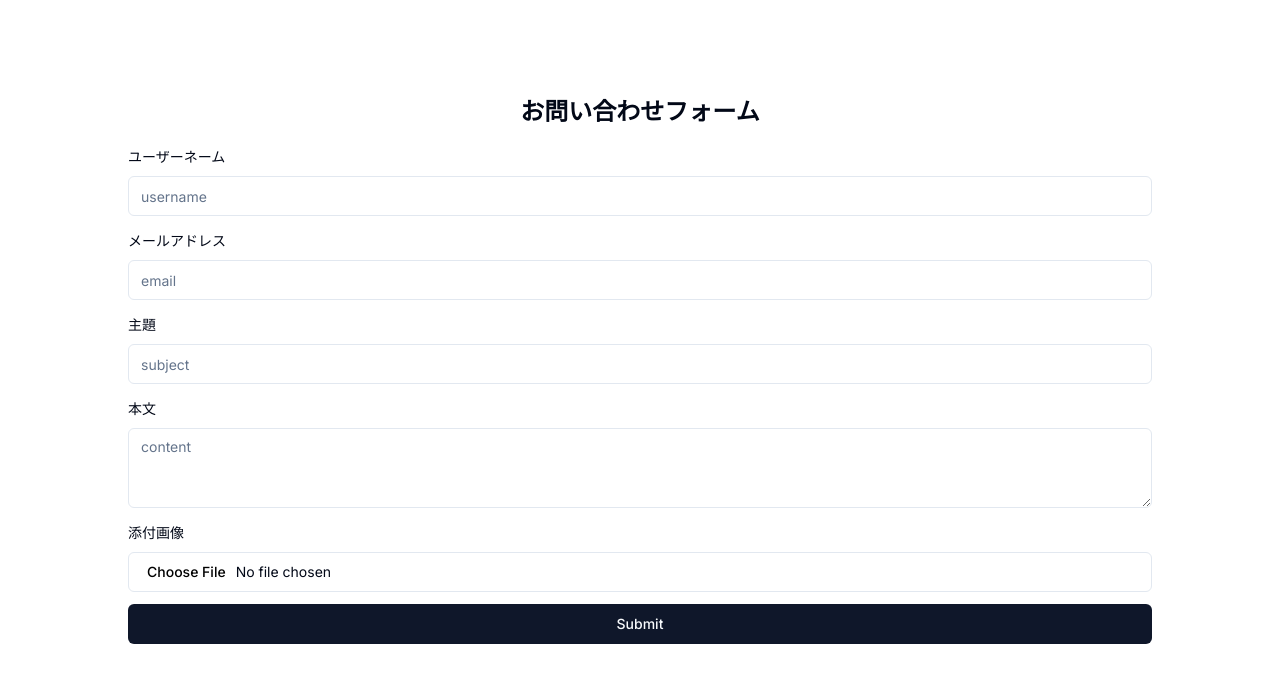
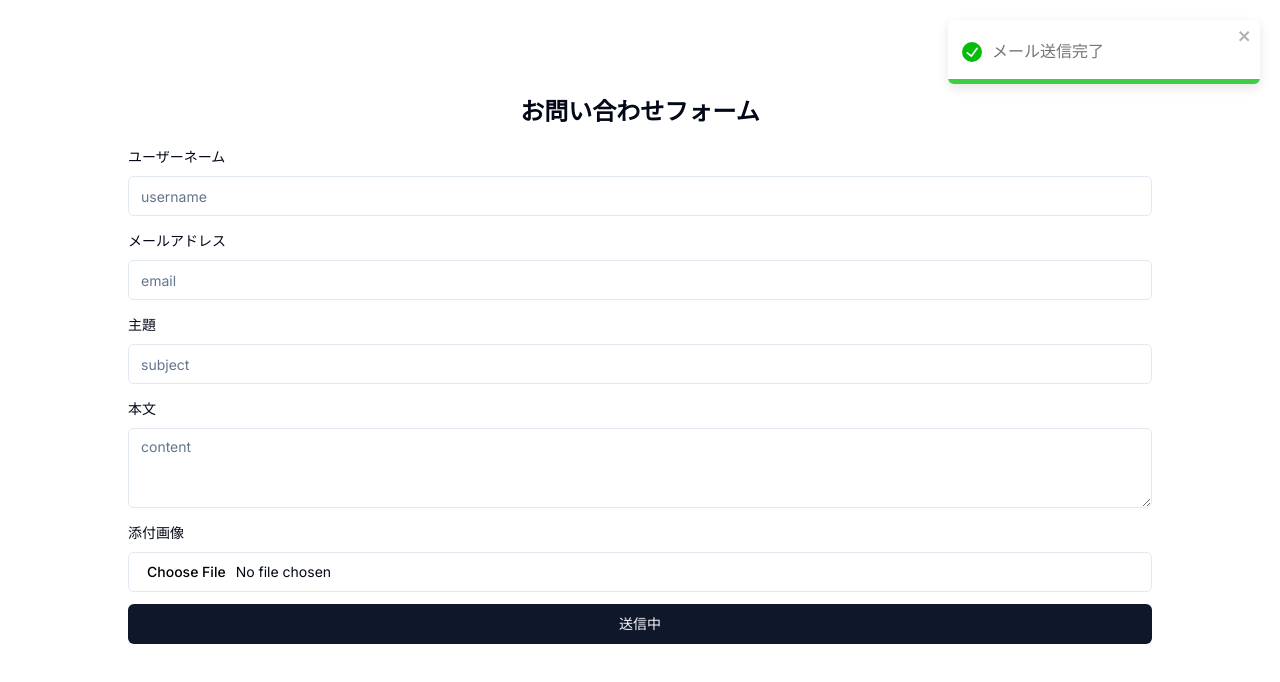
Before and after one commit to senna-lang/form-dev-demo, a Next.js app: page / in a window 1280 px wide. Shown: the top 682 px of the page. Built offline with nearby package versions, Linux system fonts and the light colour scheme.

Commit message:
トースト実装

```diff
--- a/package.json
+++ b/package.json
@@ -19,6 +19,7 @@
     "react": "^18",
     "react-dom": "^18",
     "react-hook-form": "^7.50.1",
+    "react-toastify": "^10.0.4",
     "resend": "^3.2.0",
     "tailwind-merge": "^2.2.1",
     "tailwindcss-animate": "^1.0.7",
--- a/src/components/MailForm/MailForm.tsx
+++ b/src/components/MailForm/MailForm.tsx
@@ -11,12 +11,20 @@ import {
 } from '../ui/form';
 import { Input } from '../ui/input';
 import { Textarea } from '../ui/textarea';
+import { ToastContainer, toast } from 'react-toastify';
+import { useEffect } from 'react';
+import 'react-toastify/dist/ReactToastify.css';
 
 const MailForm = () => {
   const { form, onSubmit } = useMailForm();
 
+  useEffect(() => {
+    toast.success('メール送信完了');
+  }, [form.formState.isSubmitSuccessful]);
+
   return (
     <Form {...form}>
+      <ToastContainer />
       <form
         onSubmit={form.handleSubmit(onSubmit)}
         className="container flex flex-col gap-3"
@@ -94,7 +102,9 @@ const MailForm = () => {
             </FormItem>
           )}
         />
-        <Button type="submit">Submit</Button>
+        <Button type="submit" disabled={form.formState.isSubmitting}>
+          {form.formState.isSubmitting ? '送信完了' : '送信中'}
+        </Button>
       </form>
     </Form>
   );
--- a/src/hooks/useMailForm.ts
+++ b/src/hooks/useMailForm.ts
@@ -2,9 +2,10 @@ import { Form, useForm } from 'react-hook-form';
 import { zodResolver } from '@hookform/resolvers/zod';
 import { formSchema } from '@/lib/formSchema';
 import { useCallback } from 'react';
+import { z } from 'zod';
 
 export const useMailForm = () => {
-  const form = useForm({
+  const form = useForm<z.infer<typeof formSchema>>({
     resolver: zodResolver(formSchema),
     defaultValues: {
       username: '',
@@ -15,7 +16,7 @@ export const useMailForm = () => {
     },
   });
 
-  const onSubmit = useCallback(async (values: any) => {
+  const onSubmit = useCallback(async (values: z.infer<typeof formSchema>) => {
     const { username, subject, email, content, file } = values;
     const formData = new FormData();
     formData.append('username', username);
```
Also changed, not shown: 1 other file (tests, documents, lock files or other folders).
